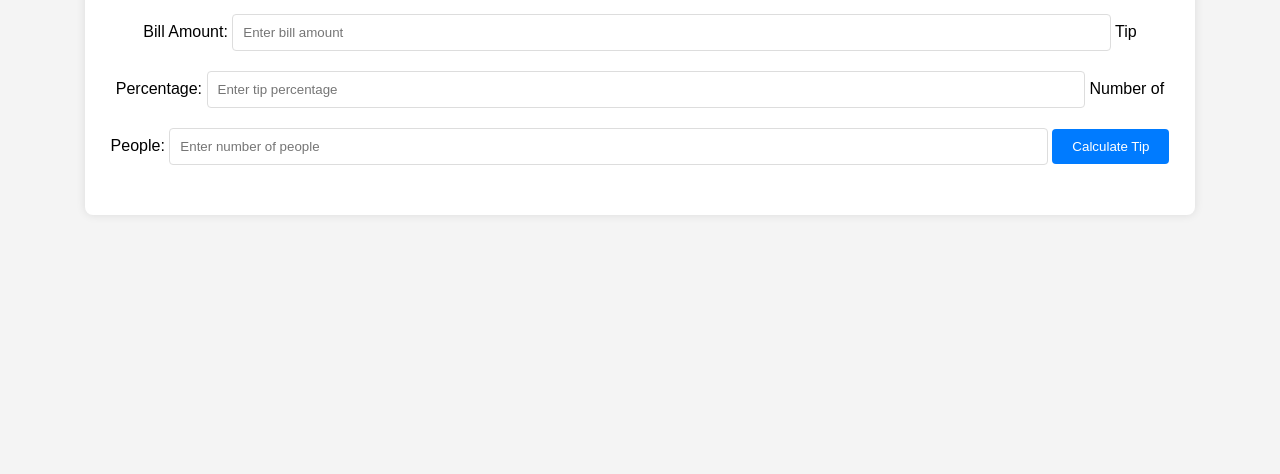
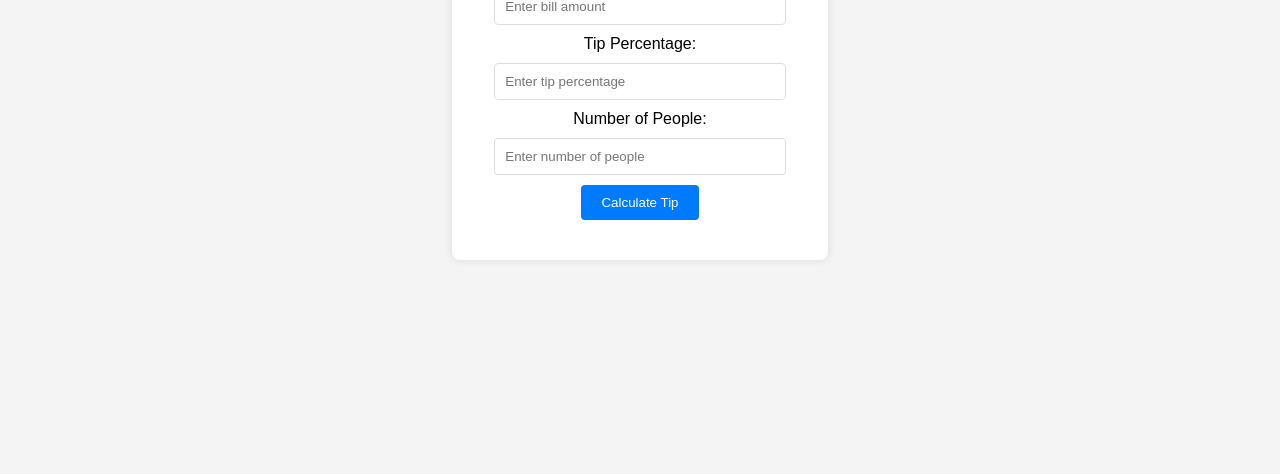
Before and after one commit to dvdshadow/tip-calculator, a plain HTML site: page index.html in a window 1280 px wide. Shown: the part 342-816 px from the top of the page. Drawn offline with Linux system fonts and the light colour scheme.

Commit message:
Update index.html

```diff
--- a/index.html
+++ b/index.html
@@ -10,13 +10,13 @@
     <div class="calculator">
         <h2>Tip Calculator</h2>
         <label for="billAmount">Bill Amount:</label>
-        <input type="number" id="billAmount" placeholder="Enter bill amount">
+        <input type="number" id="billAmount" placeholder="Enter bill amount"><br>
 
         <label for="tipPercent">Tip Percentage:</label>
-        <input type="number" id="tipPercent" placeholder="Enter tip percentage">
+        <input type="number" id="tipPercent" placeholder="Enter tip percentage"><br>
 
         <label for="numberOfPeople">Number of People:</label>
-        <input type="number" id="numberOfPeople" placeholder="Enter number of people">
+        <input type="number" id="numberOfPeople" placeholder="Enter number of people"><br>
 
         <button onclick="calculateTip()">Calculate Tip</button>
 
```
